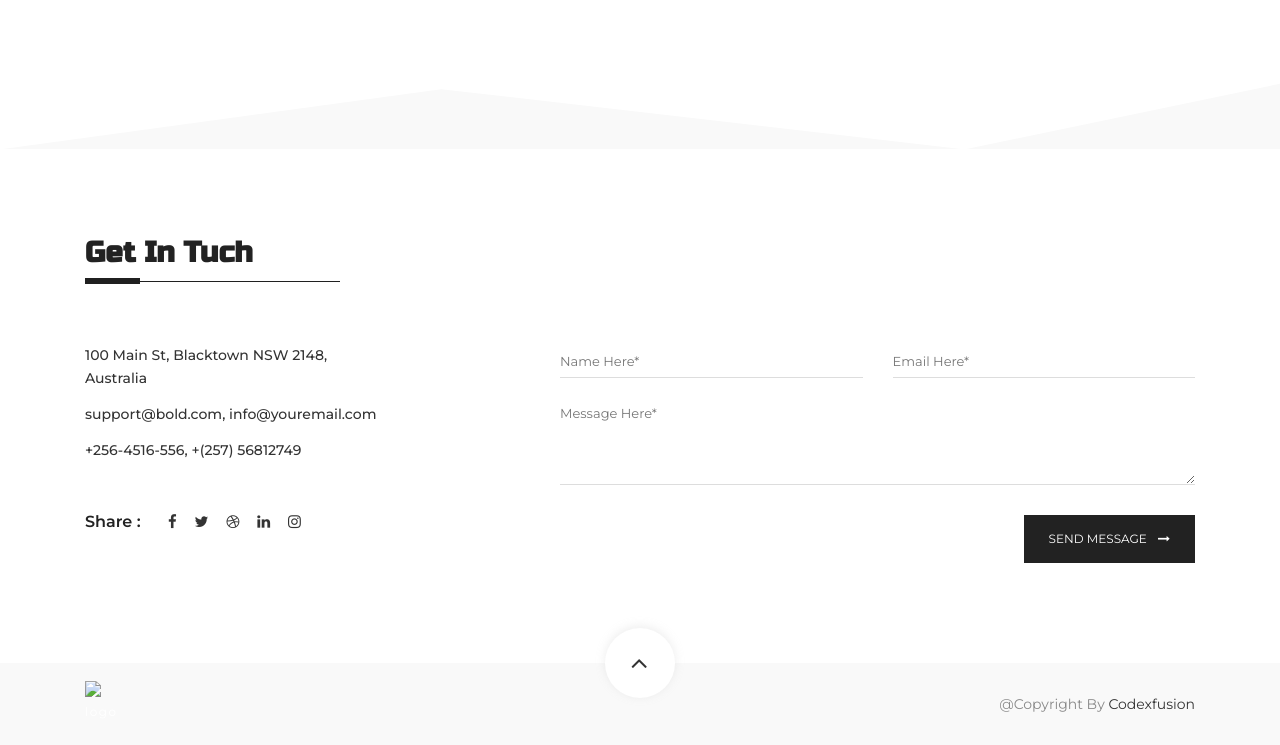
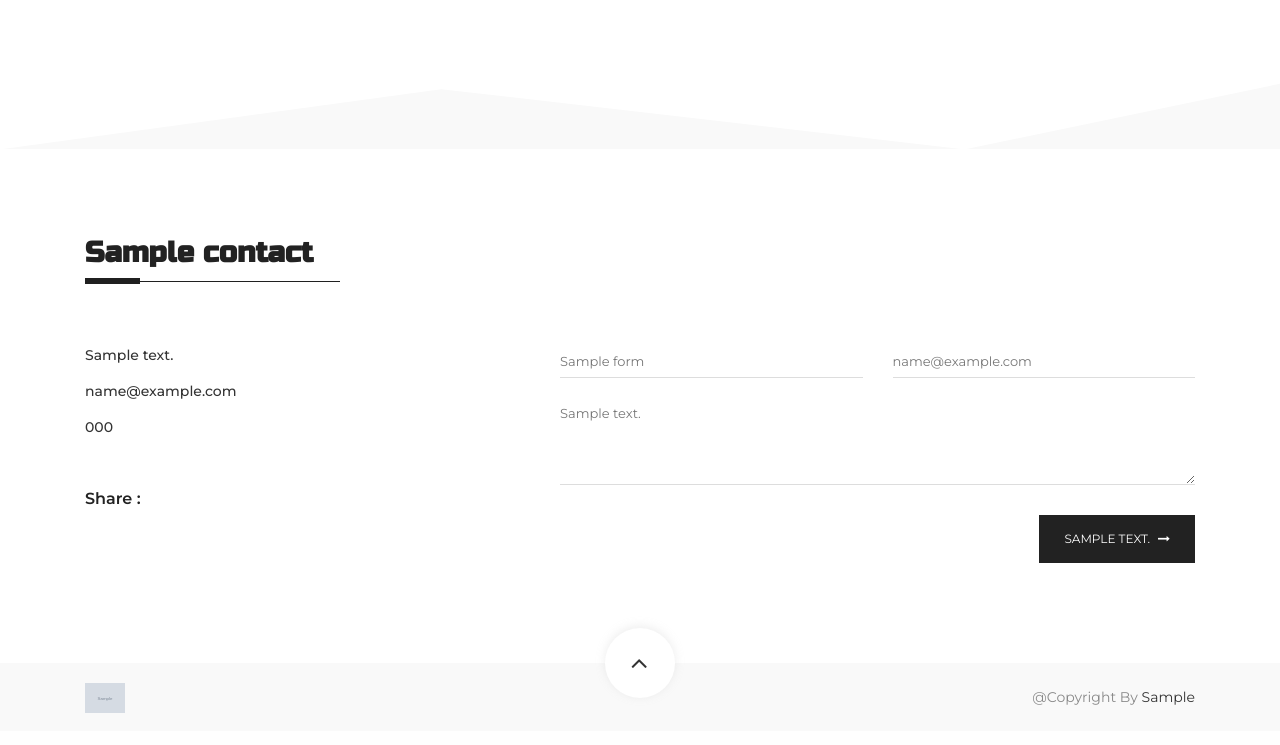
Before and after one commit to Maxzimmerman/portfolio_johanna, a Django app: page / in a window 1280 px wide. Shown: the part 1712-2457 px from the top of the page. After the commit the page ends 2425 px from the top, so only its background shows below. Run offline with Django 4.2, Linux system fonts and the light colour scheme; tables that the repository leaves empty hold one stand-in row (values such as "Sample post"); grey boxes marked "Sample" are stand-in pictures; parts of the project's set-up code (start-up, migrations or seed data) failed here and were passed over; some libraries are stand-ins or nearby versions.

Commit message:
added page

```diff
--- a/portfolio/models.py
+++ b/portfolio/models.py
@@ -58,3 +58,51 @@ class Service(models.Model):
 
     def __str__(self):
         return self.title
+
+
+class Contact(models.Model):
+    title = models.CharField("Title", max_length=30, default="Konkaktieren Sie mich")
+    address = models.CharField("Adresse", max_length=50)
+    email = models.CharField("Email", max_length=40)
+    phone = models.CharField("Telefonnummer", max_length=30)
+
+    def __str__(self):
+        return "Kontaktformular"
+
+
+class Form(models.Model):
+    title = models.CharField("Form Titel", max_length=40)
+    button_text = models.CharField("Form Button", max_length=30)
+    name_type = models.CharField("Feld Typ", max_length=30)
+    name_name = models.CharField("Feld Name", max_length=30)
+    name_id = models.CharField("Feld Id", max_length=30)
+    name_placeholder = models.CharField("Feld Placeholder", max_length=40)
+    email_type = models.CharField("Feld Typ", max_length=30)
+    email_name = models.CharField("Feld Name", max_length=30)
+    email_fiel_id = models.CharField("Feld Id", max_length=30)
+    email_placeholder = models.CharField("Feld Placeholder", max_length=40)
+    message_name = models.CharField("Feld Name", max_length=30)
+    message_fiel_id = models.CharField("Feld Id", max_length=30)
+    message_placeholder = models.CharField("Feld Placeholder", max_length=40)
+    contact = models.ForeignKey("Contact", related_name="forms", on_delete=models.CASCADE)
+
+    def __str__(self):
+        return self.name_name
+
+
+class SocialIconsContact(models.Model):
+    name = models.CharField("Name", max_length=20)
+    class_name = models.CharField("Klassenname", max_length=30)
+    href = models.TextField("Link")
+    contact = models.ForeignKey("Contact", related_name="icons", on_delete=models.CASCADE)
+
+    def __str__(self):
+        return f"{self.name}"
+
+
+class Footer(models.Model):
+    icon = models.ImageField(upload_to='footer/')
+    copy_right = models.CharField("Copyright", max_length=30)
+
+    def __str__(self):
+        return f"Copryright: {self.copy_right}"
--- a/portfolio/templates/portfolio/home.html
+++ b/portfolio/templates/portfolio/home.html
@@ -173,52 +173,55 @@
   {#    </section>#}
   <!-- portfolio area end -->
   <!-- contact area start -->
+  {% for contact in contacts %}
     <section class="contact-area ptb--100" id="contact">
       <div class="container">
         <div class="section-title">
-        <h2 class="txt2_is_show">Get In Tuch</h2>
+          <h2 class="txt2_is_show">{{ contact.title }}</h2>
         </div>
         <div class="row">
           <div class="col-md-5">
             <div class="cnt-left">
               <ul>
-              <li>100 Main St, Blacktown NSW 2148, <span class="ct-break">Australia</span></li>
-              <li>support@bold.com, info@youremail.com</li>
-              <li>+256-4516-556, +(257) 56812749</li>
+                <li>{{ contact.address }}</li>
+                <li>{{ contact.email }}</li>
+                <li>{{ contact.phone }}</li>
               </ul>
               <div class="social-link">
                 <h5>Share :</h5>
-              <a href="#"><i class="fa fa-facebook"></i></a>
-              <a href="#"><i class="fa fa-twitter"></i></a>
-              <a href="#"><i class="fa fa-dribbble"></i></a>
-              <a href="#"><i class="fa fa-linkedin"></i></a>
-              <a href="#"><i class="fa fa-instagram"></i></a>
+                {% for icon in contact.icons.all %}
+                  <a href="{{ icon.href }}"><i class="fa fa-{{ icon.class_name }}"></i></a>
+                {% endfor %}
               </div>
             </div>
           </div>
           <div class="col-md-7">
+            {% for form in contact.forms.all %}
               <div class="contact-form">
                 <div class="screen-reader-response"></div>
                 <form action="{% static 'php/mail.php' %}" id="cf">
                   <div class="row">
                     <div class="col-md-6">
-                  <input type="text" id="name" name="name" placeholder="Name Here*">
+                      <input type="{{ form.name_type }}" id="{{ form.name_id }}" name="{{ form.name_name }}" placeholder="{{ form.name_placeholder}}">
                     </div>
                     <div class="col-md-6">
-                  <input type="email" id="email" name="email" placeholder="Email Here*">
+                      <input type="{{ form.email_type }}" id="{{ form.email_field_id }}" name="{{ form.email_name }}" placeholder="{{ form.email_placeholder}}">
                     </div>
                   </div>
-              <textarea name="msg" id="msg" placeholder="Message Here*"></textarea>
+                  <textarea name="{{ form.message_name }}" id="{{ form.message_field_id }}" placeholder="{{ form.message_placeholder }}"></textarea>
                   <div class="form-submit">
-                <button type="submit" name="submit" id="cnt_submit">Send Message <i class="fa fa-long-arrow-right"></i>
+                    <button type="submit" name="submit" id="cnt_submit">{{ form.button_text }}<i
+                      class="fa fa-long-arrow-right"></i>
                     </button>
                   </div>
                 </form>
               </div>
+            {% endfor %}
           </div>
         </div>
       </div>
     </section>
+  {% endfor %}
   <!-- contact area end -->
   <!-- footer area start -->
   <footer>
@@ -227,12 +230,12 @@
         <div class="row align-items-center">
           <div class="col-md-6 col-sm-4">
             <div class="flogo">
-              <a href="index.html"><img src="" alt="logo"></a>
+              <a href="{% url 'home' %}"><img src="{{ footer.icon.url }}" alt="logo"></a>
             </div>
           </div>
           <div class="col-md-6 col-sm-8">
             <div class="copyright">
-              <p>@Copyright By <span>Codexfusion</span></p>
+              <p>@Copyright By <span>{{ footer.copy_right }}</span></p>
             </div>
           </div>
         </div>
--- a/portfolio/views.py
+++ b/portfolio/views.py
@@ -1,6 +1,8 @@
 from django.shortcuts import render, get_object_or_404
 from django.views import View
-from .models import Home, Header, HeaderLinks, Service, AboutUs, SocialIcons
+from .models import (Home, Header, HeaderLinks,
+                     Service, AboutUs, SocialIcons,
+                     Contact, Footer)
 from django.views.generic import ListView, DetailView
 
 
@@ -14,12 +16,17 @@ class HomeView(View):
         headers = Header.objects.prefetch_related('links')
         services = Service.objects.all()
         abouts = AboutUs.objects.prefetch_related('icons')
+        contact = Contact.objects.prefetch_related('icons', 'forms')
+        footer = Footer.objects.first()
 
         context = {"home": home,
                    "headers": headers,
                    "services": services,
-                   "about_list": abouts
+                   "about_list": abouts,
+                   "contacts": contact,
+                   "footer": footer
                    }
+
         result = Service.objects.get(pk=1)
         print(result)
 
```
Also changed, not shown: portfolio/admin.py (+7 -1 lines), portfolio/migrations/0006_contact_socialiconscontact_form.py (added), portfolio/migrations/0007_contact_title.py (added), portfolio/migrations/0008_footer.py (added). Lines whose indentation alone changed are shown as unchanged.
